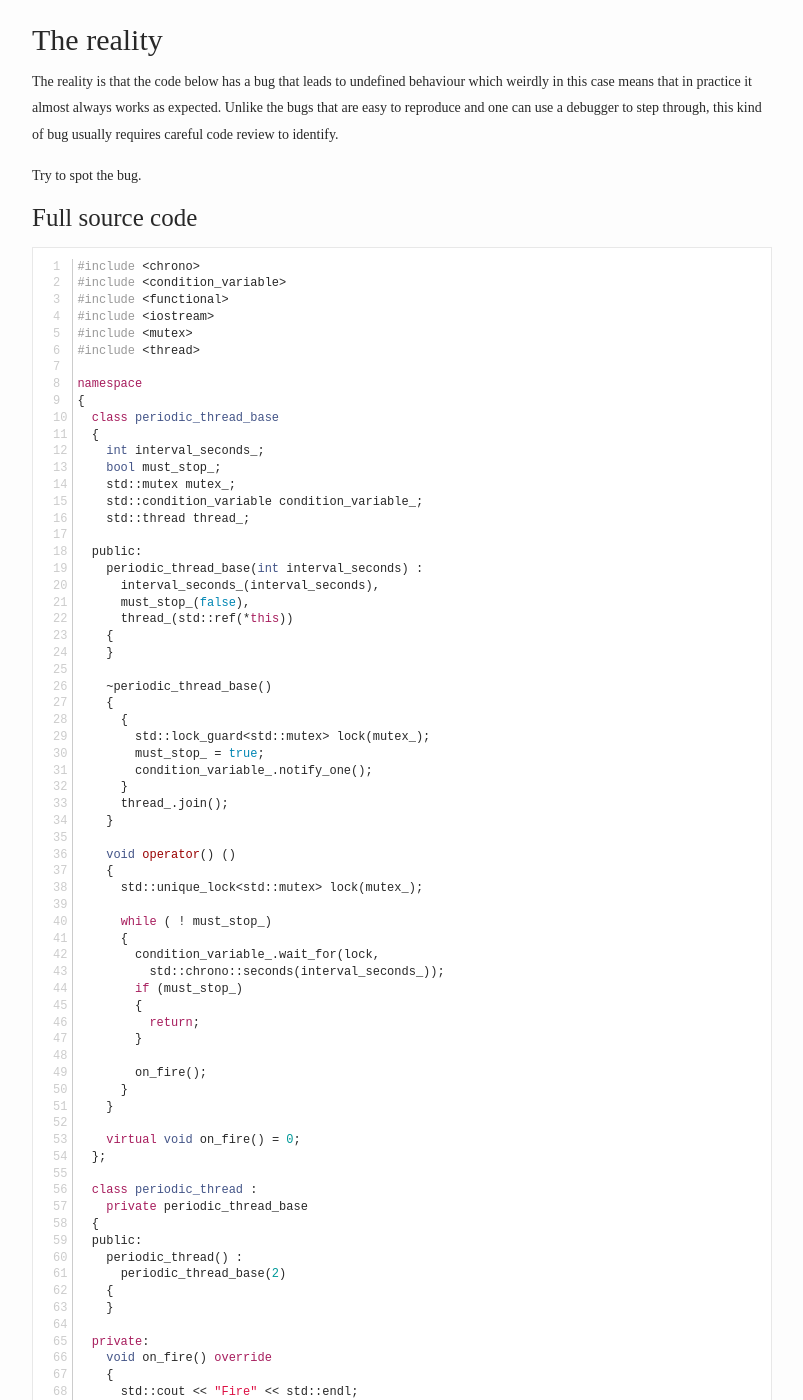
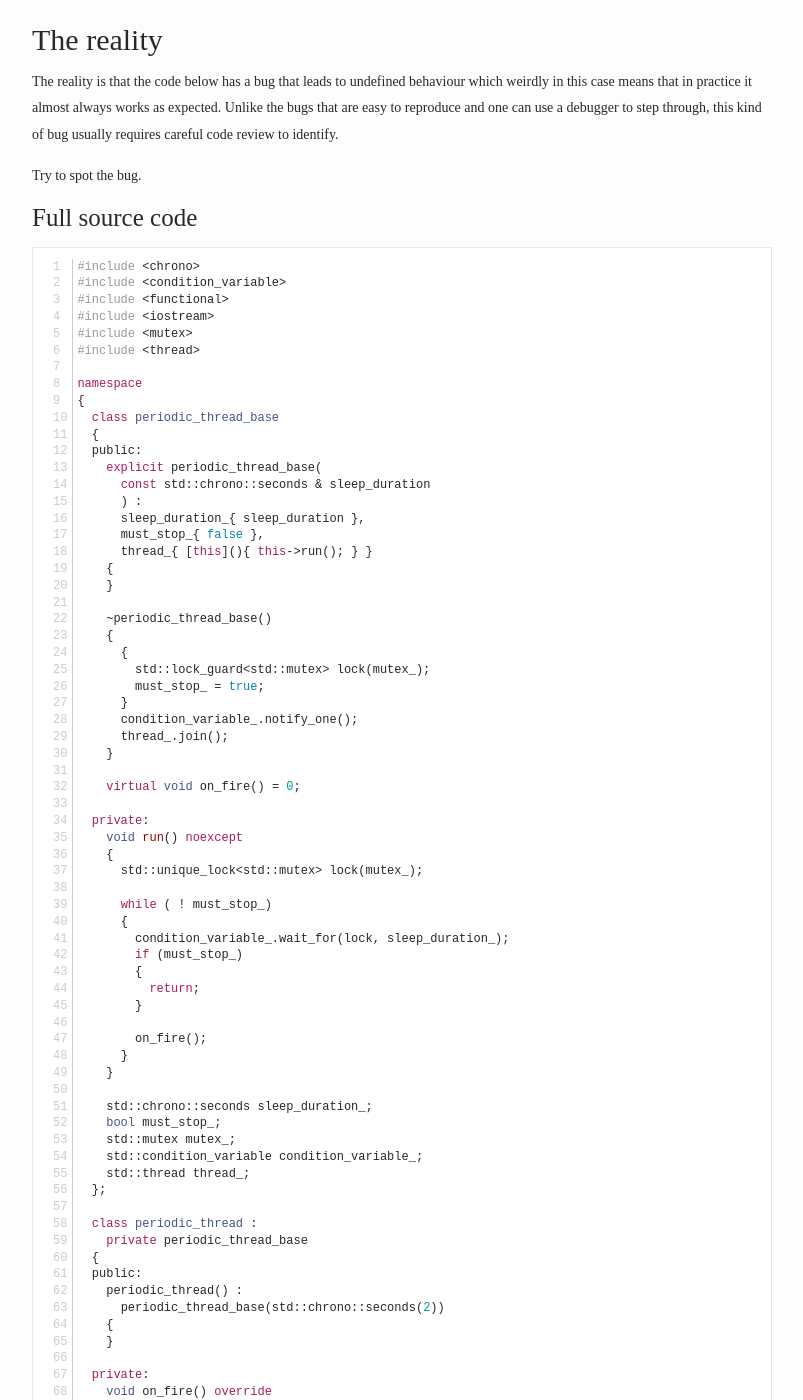
Before and after one commit to bajamircea/bajamircea.github.io, a Jekyll site: the page built from _posts/2015-04-08-threading-bug.markdown, in a window 1280 px wide and 1400 px high, scrolled down 777 px. Shown: the whole window, without its empty margins (238-1041 px from the left). Built offline with Jekyll 4.4.1, drawn with Linux system fonts in a browser that asks for light colours; nearby versions of some CDN libraries; some of the changed text lies outside the part shown.

Commit message:
Threading bug improvements

```diff
--- a/_posts/2015-04-08-threading-bug.markdown
+++ b/_posts/2015-04-08-threading-bug.markdown
@@ -55,17 +55,13 @@ namespace
 {
   class periodic_thread_base
   {
-    int interval_seconds_;
-    bool must_stop_;
-    std::mutex mutex_;
-    std::condition_variable condition_variable_;
-    std::thread thread_;
-
   public:
-    periodic_thread_base(int interval_seconds) :
-      interval_seconds_(interval_seconds),
-      must_stop_(false),
-      thread_(std::ref(*this))
+    explicit periodic_thread_base(
+      const std::chrono::seconds & sleep_duration
+      ) :
+      sleep_duration_{ sleep_duration },
+      must_stop_{ false },
+      thread_{ [this](){ this->run(); } }
     {
     }
 
@@ -74,19 +70,21 @@ namespace
       {
         std::lock_guard<std::mutex> lock(mutex_);
         must_stop_ = true;
-        condition_variable_.notify_one();
       }
+      condition_variable_.notify_one();
       thread_.join();
     }
 
-    void operator() ()
+    virtual void on_fire() = 0;
+
+  private:
+    void run() noexcept
     {
       std::unique_lock<std::mutex> lock(mutex_);
 
       while ( ! must_stop_)
       {
-        condition_variable_.wait_for(lock,
-          std::chrono::seconds(interval_seconds_));
+        condition_variable_.wait_for(lock, sleep_duration_);
         if (must_stop_)
         {
           return;
@@ -96,7 +94,11 @@ namespace
       }
     }
 
-    virtual void on_fire() = 0;
+    std::chrono::seconds sleep_duration_;
+    bool must_stop_;
+    std::mutex mutex_;
+    std::condition_variable condition_variable_;
+    std::thread thread_;
   };
 
   class periodic_thread :
@@ -104,7 +106,7 @@ namespace
   {
   public:
     periodic_thread() :
-      periodic_thread_base(2)
+      periodic_thread_base(std::chrono::seconds(2))
     {
     }
 
```
